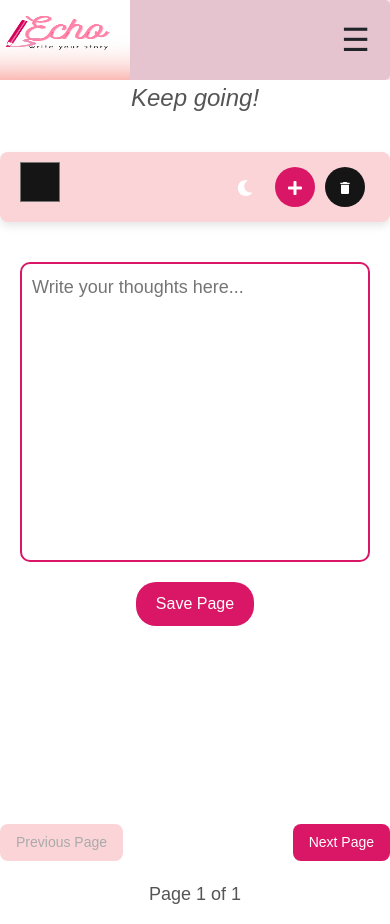
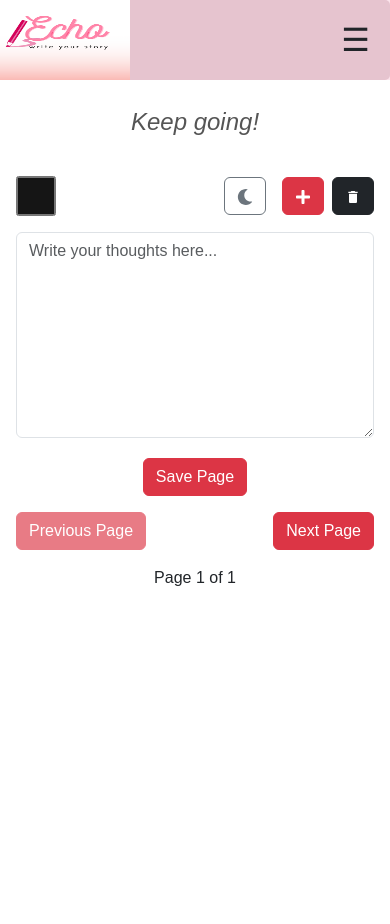
Before and after one commit to brielmohoms/Tagebuch, a React (Create React App) app in the folder tagebuch-frontend/: page /journal in a window 390 px wide. Built offline with nearby package versions, Linux system fonts and the light colour scheme; no server answers; a web font is replaced by a local one.

Commit message:
responsivness for journal page done

```diff
--- a/tagebuch-frontend/src/Journal/journal.css
+++ b/tagebuch-frontend/src/Journal/journal.css
@@ -2,7 +2,8 @@
 .journal-container {
   display: flex;
   flex-direction: column;
-  height: 100vh;
+  min-height: 100vh;
+  padding: 1rem;
   background-color: #fff;
   transition: background-color 0.3s ease, color 0.3s ease;
 }
@@ -28,17 +29,18 @@
   display: flex;
   justify-content: flex-end;
   padding: 10px 20px;
-  background-color: #FBD4D8; /* Changed to Rosa color */
+  background-color: #FBD4D8;
   width: 100%;
-  position: sticky; /* Makes it stick to the top after scrolling */
-  top: 60px; /* Ensure it’s just below the navbar */
+  position: sticky;
+  top: 80px;
+  margin-bottom: 1rem;
   z-index: 10;
-  border-radius: 8px; /* Optional: Rounded corners for the menu */
-  box-shadow: 0px 4px 8px rgba(0, 0, 0, 0.1); /* Subtle shadow for a cleaner look */
+  border-radius: 8px;
+  box-shadow: 0px 4px 8px rgba(0, 0, 0, 0.1);
 }
 
 .menu-button {
-  width: 40px; /* Slightly larger for better usability */
+  width: 40px;
   height: 40px;
   margin: 5px;
   border-radius: 50%;
@@ -98,13 +100,13 @@
 
 textarea {
   width: 100%;
-  height: 300px;
+  min-height: 300px;
   padding: 10px;
   font-size: 18px;
   background: transparent;
   border: 2px solid #DA1766;
   border-radius: 10px;
-  resize: none;
+  resize: vertical;
   margin-bottom: 20px;
   transition: border-color 0.3s ease;
 }
--- a/tagebuch-frontend/src/Journal/journal.js
+++ b/tagebuch-frontend/src/Journal/journal.js
@@ -1,6 +1,15 @@
 import React, { useState, useEffect } from 'react';
 import { FaMoon, FaSun, FaPlus } from 'react-icons/fa';
 import { MdDelete } from 'react-icons/md';
+import {
+  Container,
+  Row,
+  Col,
+  Button,
+  Form,
+  InputGroup
+} from 'react-bootstrap'; // <-- React-Bootstrap imports
+
 import './journal.css';
 import {
   fetchMotivationalMessage,
@@ -130,54 +139,99 @@ const Journal = () => {
   };
 
   return (
-    <div className={`journal-container ${isDarkMode ? 'dark-mode' : ''}`}>
-      <div className="quote-section">
+    <Container
+      fluid
+      className={`journal-container py-4 ${isDarkMode ? 'dark-mode' : 'light-mode'}`}
+      style={{ minHeight: '100vh' }}
+    >
+      {/* Quote Section */}
+      <Row className="mb-3">
+        <Col>
+          <div className="quote-section text-center">
             <p className="quote">{currentQuote}</p>
           </div>
-      <div className="menu">
+        </Col>
+      </Row>
+
+      {/* Menu Section (color picker, mode toggle, add/delete page) */}
+      <Row>
+        <Col>
+          <div className="d-flex align-items-center justify-content-end mb-3">
+            {/* Color picker on left if desired, so margin-right auto: */}
             <input
               type="color"
               value={penColor}
               onChange={(e) => changePenColor(e.target.value)}
-          className="color-picker"
+              style={{ width: 40, height: 40, cursor: 'pointer', marginRight: 'auto' }}
             />
-        <button className="menu-button dark-mode-toggle" onClick={toggleDarkMode}>
+            {/* Dark Mode Toggle */}
+            <Button variant="outline-secondary" onClick={toggleDarkMode} className="mx-2">
               {isDarkMode ? <FaSun /> : <FaMoon />}
-        </button>
-        <button className="menu-button add-page" onClick={addPage}>
+            </Button>
+            {/* Add Page */}
+            <Button variant="danger" onClick={addPage} className="mx-2">
               <FaPlus />
-        </button>
-        <button className="menu-button delete-page" onClick={deletePage}>
+            </Button>
+            {/* Delete Page */}
+            <Button variant="dark" onClick={deletePage}>
               <MdDelete />
-        </button>
+            </Button>
           </div>
-      <div className="page">
-        <textarea
-          style={{ color: penColor }}
+        </Col>
+      </Row>
+
+      {/* Main Page Section: TextArea + Save */}
+      <Row className="mb-3">
+        <Col md={{ span: 8, offset: 2 }}>
+          <Form>
+            <Form.Group controlId="journalTextarea">
+              <Form.Control
+                as="textarea"
+                rows={8}
+                style={{ color: penColor, resize: 'vertical' }}
                 value={text}
                 onChange={handleTextChange}
                 placeholder="Write your thoughts here..."
               />
-        <div className="save-section">
-          <button onClick={savePage} disabled={isSaving}>
+            </Form.Group>
+            <div className="text-center mt-3">
+              <Button variant="danger" onClick={savePage} disabled={isSaving}>
                 {isSaving ? 'Saving...' : 'Save Page'}
-          </button>
+              </Button>
             </div>
-      </div>
-      <div className="page-navigation">
-        <button onClick={goToPreviousPage} disabled={currentPageIndex === 0}>
+          </Form>
+        </Col>
+      </Row>
+
+      {/* Page Navigation (Previous / Next) */}
+      <Row>
+        <Col md={{ span: 8, offset: 2 }} className="d-flex justify-content-between mb-3">
+          <Button
+            variant="danger"
+            onClick={goToPreviousPage}
+            disabled={currentPageIndex === 0}
+          >
             Previous Page
-        </button>
-        <button onClick={goToNextPage} disabled={currentPageIndex === entries.length - 1}>
+          </Button>
+          <Button
+            variant="danger"
+            onClick={goToNextPage}
+            disabled={currentPageIndex === entries.length - 1}
+          >
             Next Page
-        </button>
-      </div>
-      <div className="page-count">
-        <p>
+          </Button>
+        </Col>
+      </Row>
+
+      {/* Page Count */}
+      <Row>
+        <Col>
+          <p className="text-center">
             Page {currentPageIndex + 1} of {pageCount}
           </p>
-      </div>
-    </div>
+        </Col>
+      </Row>
+    </Container>
   );
 };
 
```
Also changed, not shown: tagebuch-frontend/src/App.js (line endings or trailing spaces). Lines whose indentation alone changed are shown as unchanged.
